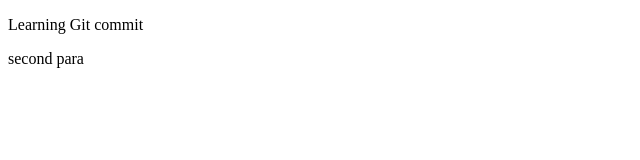
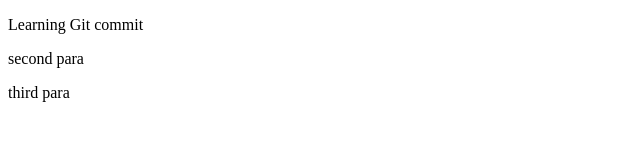
Before and after one commit to GargMukesh/git-test, a website: page index.html in a window 1280 px wide. Shown: the full height of the page, 0-640 px from the left. Drawn offline with Linux system fonts and the light colour scheme.

Commit message:
forth commit

```diff
--- a/index.html
+++ b/index.html
@@ -9,5 +9,6 @@
 <body>
     <p>Learning Git commit</p>
     <p>second para</p>
+    <p>third para</p>
 </body>
 </html>
```
Also changed, not shown: package.json (added, +24 -0 lines), 2 other files.
